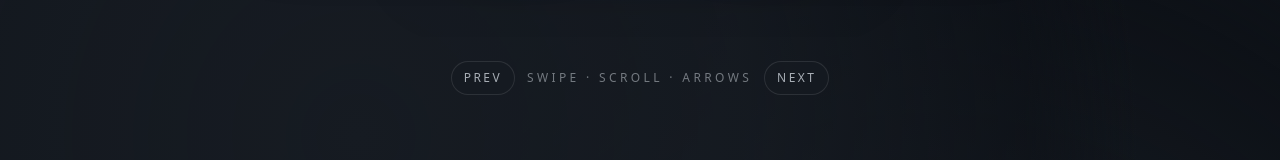
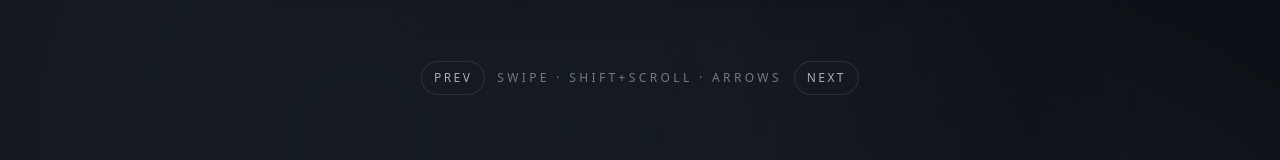
Before and after one commit to Kri01ceram/my-portfolio, a Next.js app: page / in a window 1280 px wide. Shown: the part 2440-2600 px from the top of the page. Built offline with nearby package versions, Linux system fonts and the light colour scheme.

Commit message:
refactor: update TechStackSection to improve wheel event handling and enhance user instructions

```diff
--- a/components/tech-stack.tsx
+++ b/components/tech-stack.tsx
@@ -39,6 +39,7 @@ export default function TechStackSection() {
 
   const handleWheel = useCallback(
     (event: ReactWheelEvent<HTMLDivElement>) => {
+      if (!event.shiftKey) return;
       event.preventDefault();
       const delta = Math.abs(event.deltaY) > Math.abs(event.deltaX) ? event.deltaY : event.deltaX;
       if (Math.abs(delta) < 6) return;
@@ -104,7 +105,7 @@ export default function TechStackSection() {
   return (
     <Section id="tech" title="Tech Stack" subtitle="Tools I use to ship">
       <p id={instructionsId} className="sr-only">
-        Swipe, scroll, or use the left and right arrow keys to explore each capability.
+        Swipe, hold shift while scrolling, or use the left and right arrow keys to explore each capability.
       </p>
       <div
         role="group"
@@ -174,7 +175,7 @@ export default function TechStackSection() {
           Prev
         </button>
         <span className="text-xs font-medium uppercase tracking-[0.28em] text-foreground/45">
-          Swipe · Scroll · Arrows
+          Swipe · Shift+Scroll · Arrows
         </span>
         <button
           type="button"
```
